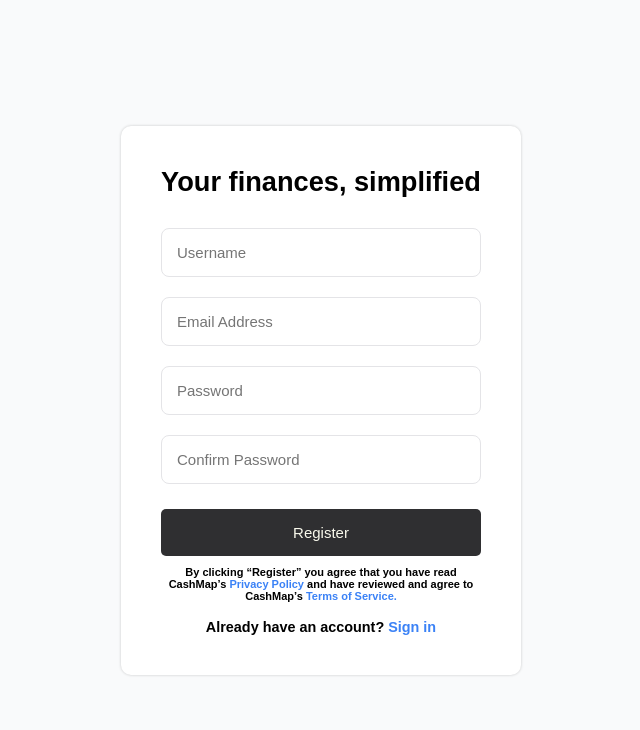
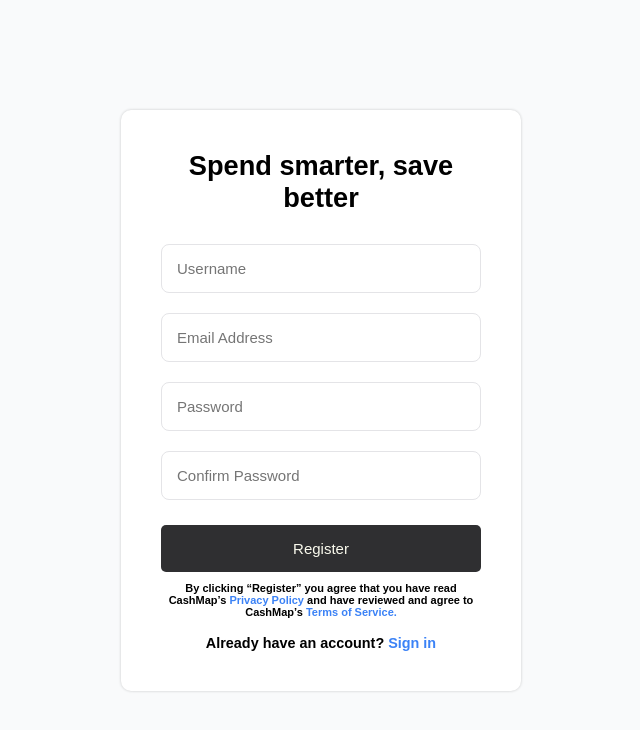
Before and after one commit to MathiasHv18/CashMap, a React (Vite) app: page /register in a window 1280 px wide. Shown: the top 730 px of the page, without its empty margins (319-959 px from the left). Built offline with nearby package versions, Linux system fonts and the light colour scheme.

Commit message:
Register Page terminao

```diff
--- a/src/pages/Register/RegisterPage.css
+++ b/src/pages/Register/RegisterPage.css
@@ -25,6 +25,13 @@
     color: #000000;
     font-family: 'Arial', sans-serif;
     font-weight: bold;
+}
+
+.RegisterPage_error {
+    color: red;
+    font-family: 'Arial', sans-serif;
+    font-weight: bold;
+    margin-bottom: 10px;
 }
 
 .RegisterPage_input {
--- a/src/pages/Register/RegisterPage.tsx
+++ b/src/pages/Register/RegisterPage.tsx
@@ -1,11 +1,22 @@
-import React from "react";
+import React, { useState, useMemo } from "react";
+import { useNavigate } from "react-router-dom";
+import frasesLogin from "../../assets/frasesLogin.json";
 import "./RegisterPage.css";
-import frasesLogin from "../../assets/frasesLogin.json";
-import { useNavigate } from "react-router-dom";
 
 function RegisterPage() {
-  const randomIndex = Math.floor(Math.random() * frasesLogin.messages.length);
+  const [username, setUsername] = useState("");
+  const [email, setEmail] = useState("");
+  const [password, setPassword] = useState("");
+  const [confirmPassword, setConfirmPassword] = useState("");
+  const [error, setError] = useState("");
+
+  const randomMessage = useMemo(() => {
+    const randomIndex = Math.floor(Math.random() * frasesLogin.messages.length);
+    return frasesLogin.messages[randomIndex];
+  }, []);
+
   const navigate = useNavigate();
+
   const handleLoginClick = () => {
     navigate("/");
   };
@@ -18,16 +29,53 @@ function RegisterPage() {
     navigate("/TermsOfService");
   };
 
+  const handleSubmit = (e: React.FormEvent<HTMLFormElement>) => {
+    e.preventDefault();
+    if (!username || !email || !password || !confirmPassword) {
+      setError("All fields are required.");
+      return;
+    }
+    if (password !== confirmPassword) {
+      setError("Passwords do not match.");
+      return;
+    }
+    setError("");
+  };
+
   return (
     <div className="RegisterPage_outerBox">
-      <div className="RegisterPage_registerCard">
-        <h2 className="RegisterPage_title">{frasesLogin.messages[randomIndex]}</h2>
-
-        <input type="text" className="RegisterPage_input" placeholder="Username" />
-        <input type="text" className="RegisterPage_input" placeholder="Email Address" />
-        <input type="password" className="RegisterPage_input" placeholder="Password" />
-        <input type="password" className="RegisterPage_input" placeholder="Confirm Password" />
-        <button className="RegisterPage_button">Register</button>
+      <form className="RegisterPage_registerCard" onSubmit={handleSubmit}>
+        <h2 className="RegisterPage_title">{randomMessage}</h2>
+        {error && <p className="RegisterPage_error">{error}</p>}
+        <input
+          type="text"
+          className="RegisterPage_input"
+          placeholder="Username"
+          value={username}
+          onChange={(e) => setUsername(e.target.value)}
+        />
+        <input
+          type="email"
+          className="RegisterPage_input"
+          placeholder="Email Address"
+          value={email}
+          onChange={(e) => setEmail(e.target.value)}
+        />
+        <input
+          type="password"
+          className="RegisterPage_input"
+          placeholder="Password"
+          value={password}
+          onChange={(e) => setPassword(e.target.value)}
+        />
+        <input
+          type="password"
+          className="RegisterPage_input"
+          placeholder="Confirm Password"
+          value={confirmPassword}
+          onChange={(e) => setConfirmPassword(e.target.value)}
+        />
+        <button type="submit" className="RegisterPage_button">Register</button>
         <span className="RegisterPage_span">
           By clicking “Register” you agree that you have read CashMap’s
           <a onClick={handlePrivacyPolicy}> Privacy Policy </a>
@@ -37,7 +85,7 @@ function RegisterPage() {
         <span className="RegisterPage_span2">
           Already have an account? <a onClick={handleLoginClick}>Sign in</a>
         </span>
-      </div>
+      </form>
     </div>
   );
 }
```
